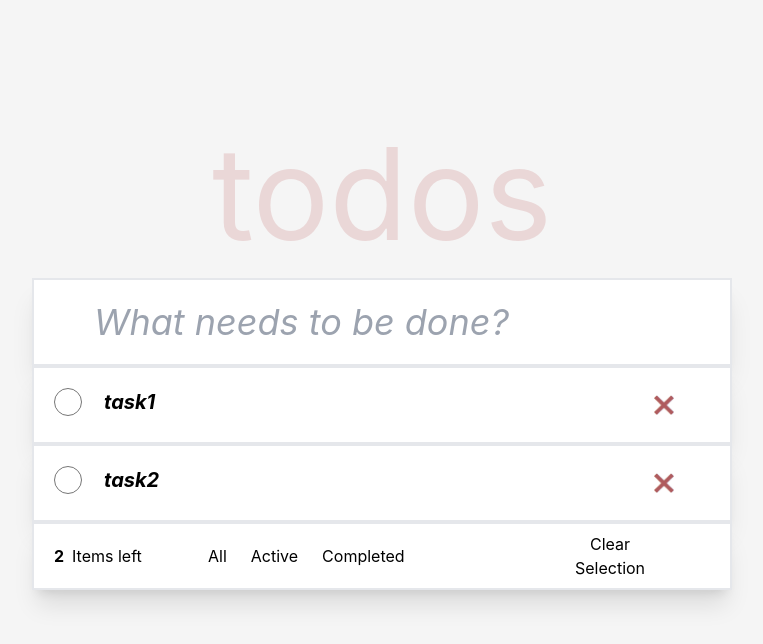
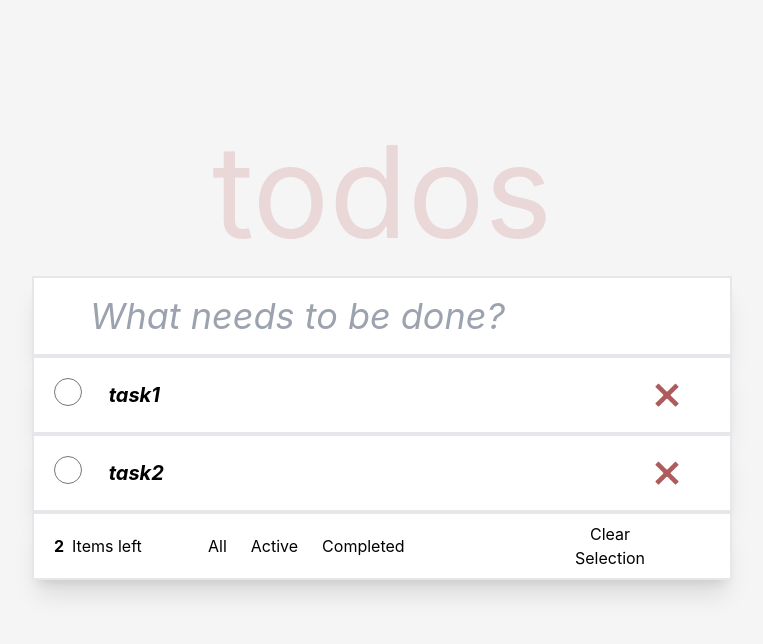
Before and after one commit to RymsLabs/todo-reduxsaga-graphql, a React (Create React App) app: page / in a window 1280 px wide. Shown: the top 644 px of the page, without its empty margins (258-1021 px from the left). Built offline with nearby package versions, Linux system fonts and the light colour scheme.

Commit message:
refactors the files

```diff
--- a/src/App.tsx
+++ b/src/App.tsx
@@ -1,18 +1,15 @@
 import React from 'react';
+import Footer from './components/Footer';
+import Header from './components/Header';
 
-import Header from './components/Header';
-import Footer from './components/Footer';
-import TodoList from './components/TodoList';
-class App extends React.PureComponent{
-  render(){
+class App extends React.PureComponent {
+  render() {
     return (
       <main className=''>
-      <div className="w-[700px] m-[130px_auto] relative shadow-[0_25px_50px_0_rgba(0, 0, 0, 0.1)]">
-        <Header/>
-
-        <Footer/>
-      </div>
-
+        <div className="w-[700px] my-32 mx-auto relative">
+          <Header />
+          <Footer />
+        </div>
       </main>
     );
   }
--- a/src/components/Footer.tsx
+++ b/src/components/Footer.tsx
@@ -1,9 +1,8 @@
-import React , {memo} from 'react'
-import { useDispatch } from 'react-redux'
-import { CompletedTodo ,AllTodo,ActiveTodo} from '../actions/index';
+import React, { memo } from 'react';
+import { useDispatch } from 'react-redux';
+import { ActiveTodo, AllTodo, CompletedTodo } from '../actions/index';
 const Footer = memo(props => {
-
-    const dispatch=useDispatch();
+    const dispatch = useDispatch();
 
     const handleComplete = () => {
         dispatch(CompletedTodo());
@@ -18,26 +17,38 @@ const Footer = memo(props => {
     }
 
     const filterBtn = [{
-        id : 1,
-        title:'All',
-        isActive:true,
-        onCLick: handleAll ,
-        link : ''
-    } ,{
-        id : 2,
-        title:'Active',
-        isActive:false,
-        onCLick: handleActive ,
-        link : 'active'
-    } ,{
-        id : 3,
-        title:'Completed',
-        isActive:false,
-        onCLick:()=> handleComplete() ,
-        link : 'completed'
+        id: 1,
+        title: 'All',
+        isActive: true,
+        link: ''
+    }, {
+        id: 2,
+        title: 'Active',
+        isActive: false,
+        link: 'active'
+    }, {
+        id: 3,
+        title: 'Completed',
+        isActive: false,
+        link: 'completed'
     }]
 
-    return(
+    const onFiltersClick = (title) => {
+        switch (title) {
+            case 'All':
+                handleAll();
+                break;
+            case 'Active':
+                handleActive();
+                break;
+            case 'Completed':
+                handleComplete();
+                break;
+
+        }
+    }
+
+    return (
         <footer className='grid grid-cols-[150px_350px_20px]  shadow-xl p-2 px-5 bg-white  box-border border-2 relative'>
             <div className='flex gap-2 items-center'>
                 <strong className=''>2</strong>
@@ -47,9 +58,11 @@ const Footer = memo(props => {
             <div className='flex gap-4 items-center'>
                 {
                     filterBtn.map(btn => {
-                        return(
+                        console.log(btn, '>> btn')
+                        return (
                             <ul key={btn.id}>
-                                <FilterBtn  {...btn} />
+                                {/* do not pass props like -> {...btn} */}
+                                <FilterBtn  {...btn} onFiltersClick={onFiltersClick} />
                             </ul>
 
                         )
@@ -68,18 +81,18 @@ const Footer = memo(props => {
     )
 })
 
-const FilterBtn = memo(props => {
-    const { title, onClick , link, isActive } :any = props
-    console.log(props)
-    return(
+const FilterBtn = memo((props: any) => {
+    const { title, onFiltersClick, isActive } = props
+
+    return (
         <>
             <div className='border-1 p-1 text-center hover:cursor-pointer hover:ring ring-pink-100'>
-            <a
-                // href={`/${link}`}
+                <button
                     className={`${isActive ? 'selected' : ''}`}
-                onClick={() => onClick()} >
+                    onClick={() => onFiltersClick(title)}
+                >
                     {title}
-            </a>
+                </button>
             </div>
         </>
     )
--- a/src/components/Header.tsx
+++ b/src/components/Header.tsx
@@ -1,56 +1,48 @@
-import { FormEvent, useState } from "react";
-import React, {memo} from 'react';
-import { useDispatch ,useSelector } from "react-redux"
-import { addTodo ,deleteTodo } from "../actions/index";
-import TodoList from "./TodoList";
+import React, { FormEvent, memo, useState } from "react";
+import { useDispatch, useSelector } from "react-redux";
+import { addTodo } from "../actions/index";
 import Todo from "./Todo";
 
 const Header = memo(() => {
     const dispatch = useDispatch();
-    const [inputData , setInputData] :any = useState('');
-    const list = useSelector((state:any) => state.todoReducers.list);
-    console.log('list=',list);
-    const handleSubmit = (e:FormEvent) => {
+    const list = useSelector(
+        (state: any) => state.todoReducers.list
+    );
+    const [inputData, setInputData]: any = useState("");
+
+    const handleSubmit = (e: FormEvent) => {
         e.preventDefault();
         dispatch(addTodo(inputData));
-        setInputData('');
+        setInputData("");
     };
 
+    return (
+        <div className="">
+            <h1 className="text-9xl text-center text-my-red-500">
+                todos
+            </h1>
+            <form onSubmit={(e) => handleSubmit(e)}>
+                <input
+                    className="w-full h-full py-4 pl-14 pr-4 border-2 bg-white shadow-xl text-4xl mt-5 italic"
+                    type="text"
+                    name="name"
+                    placeholder="What needs to be done?"
+                    value={inputData}
+                    onChange={(event) =>
+                        setInputData(event.target.value)
+                    }
+                />
+            </form>
 
-    return(
+            <ul>
+                {list.map((elem) => {
+                    return (
+                        <Todo key={elem.id} list={elem} />
+                    );
+                })}
+            </ul>
+        </div>
+    );
+});
 
-        <div className="">
-            <h1 className='text-9xl text-center text-myred-500'>todos</h1>
-            <form onSubmit={ (e) => handleSubmit(e) }>
-                <input
-                className='w-full h-full p-[16px_16px_16px_60px] border-2 bg-white shadow-xl text-4xl py-5 mt-5 italic'
-                type="text" name="name" placeholder='What needs to be done?'
-                value={inputData}
-                onChange= { (event) => setInputData(event.target.value)} />
-            </form>
-        <div>
-            {
-                list.map((elem) => {
-                    // console.log('elem=',elem)
-                    return(
-
-                        <div key={elem.id}>
-
-                            <Todo
-                                list={elem}
-                            />
-                        </div>
-                    )
-
-                })
-            }
-        </div>
-
-
-
-        </div>
-
-    )
-})
-
-export default Header
+export default Header;
--- a/src/components/Todo.tsx
+++ b/src/components/Todo.tsx
@@ -1,45 +1,39 @@
-import React , {memo} from 'react'
+import React, { memo } from 'react'
+import { useDispatch } from 'react-redux'
 import { deleteTodo } from '../actions/index'
 import cross from '../assets/closee.png'
-import { useDispatch } from 'react-redux'
 
-// type TodoProps = [
-//     list: [
-//         data : string,
-//     ]
-// ]
+const Todo = memo((props: any) => {
+    const dispatch = useDispatch();
+    const { list } = props;
 
-const Todo = memo((props:any) => {
-    const dispatch = useDispatch();
-    const {list} = props;
-    // console.log('Todo console=',props)
-    return(
-        <ul>
-            <div className='grid grid-cols-[50px_550px_20px] relative shadow-xl bg-white p-5 box-border border-2 '>
-                <div className=''>
+    return (
+        <li>
+            <div className='grid grid-cols-12 items-center relative shadow-xl bg-white p-5 box-border border-2 '>
+                <div className='col-span-1 items-center'>
                     <input
                         type="radio"
-                        className='w-7 h-7 rounded-full bg-gray-100'>
+                        className='w-7 h-7 rounded-full bg-gray-100 cursor-pointer'>
                     </input>
                 </div>
-                <div>
+                <div className='col-span-10 '>
                     <label className='bg-white col-span-3 italic font-bold text-xl'>
                         {list.data}
                     </label>
                 </div>
 
-                <div className='flex items-center'>
-                <img
-                    src= {cross}
-                    alt='Cross Icon'
-                    className=' hover:cursor-pointer'
-                    onClick={() => dispatch(deleteTodo(1))} //Change to list.id later
+                <div className='col-span-1 flex items-center'>
+                    <img
+                        src={cross}
+                        alt='Cross Icon'
+                        className='w-6 h-6 cursor-pointer'
+                        onClick={() => dispatch(deleteTodo(1))} //Change to list.id later
                     >
-                </img>
+                    </img>
                 </div>
 
             </div>
-        </ul>
+        </li>
     )
 })
 export default Todo;
--- a/src/components/TodoList.tsx
+++ b/src/components/TodoList.tsx
@@ -1,14 +1,11 @@
-import React , {memo} from 'react'
-import Todo from './Todo'
+import React, { memo } from 'react';
+import Todo from './Todo';
 
-const TodoList = memo( (props) => {
-    return(
+const TodoList = memo((props) => {
+    return (
         <section>
             <ul>
-                {
-                    <Todo/>
-                }
-
+                <Todo />
             </ul>
         </section>
     )
--- a/tailwind.config.js
+++ b/tailwind.config.js
@@ -1,24 +1,23 @@
 module.exports = {
-  content: [
-    './src/**/*.{js,jsx,ts,tsx}',
-],
+  content: ["./src/**/*.{js,jsx,ts,tsx}"],
   theme: {
     extend: {
       colors: {
         nt: "rgba(200, 200, 22)",
-        myred: {
-          '50': '#fefdfd',
-          '100': '#fdfbfb',
-          '200': '#faf5f5',
-          '300': '#f7efef',
-          '400': '#f0e3e3',
-          '500': '#ead7d7',
-          '600': '#d3c2c2',
-          '700': '#b0a1a1',
-          '800': '#8c8181',
-          '900': '#736969'
-      }
-    },},
+        "my-red": {
+          50: "#fefdfd",
+          100: "#fdfbfb",
+          200: "#faf5f5",
+          300: "#f7efef",
+          400: "#f0e3e3",
+          500: "#ead7d7",
+          600: "#d3c2c2",
+          700: "#b0a1a1",
+          800: "#8c8181",
+          900: "#736969",
+        },
+      },
+    },
   },
   plugins: [],
-}
+};
```
Lines whose indentation alone changed are shown as unchanged.
